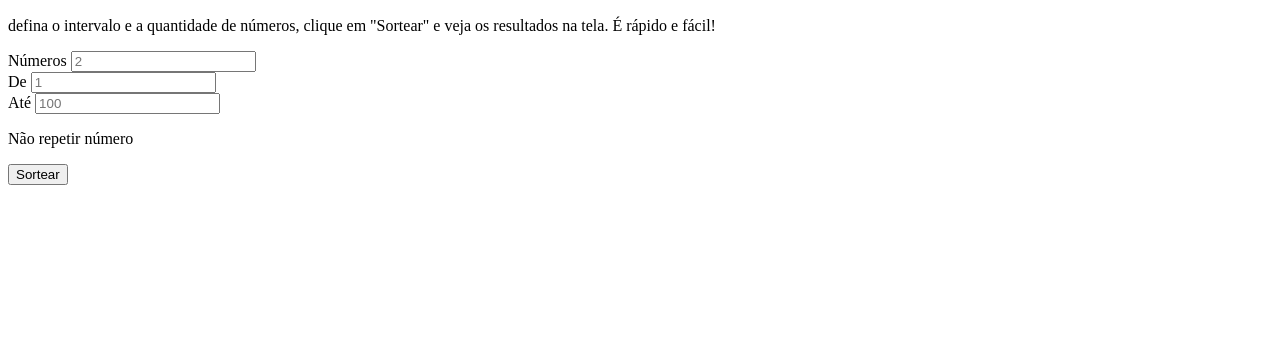
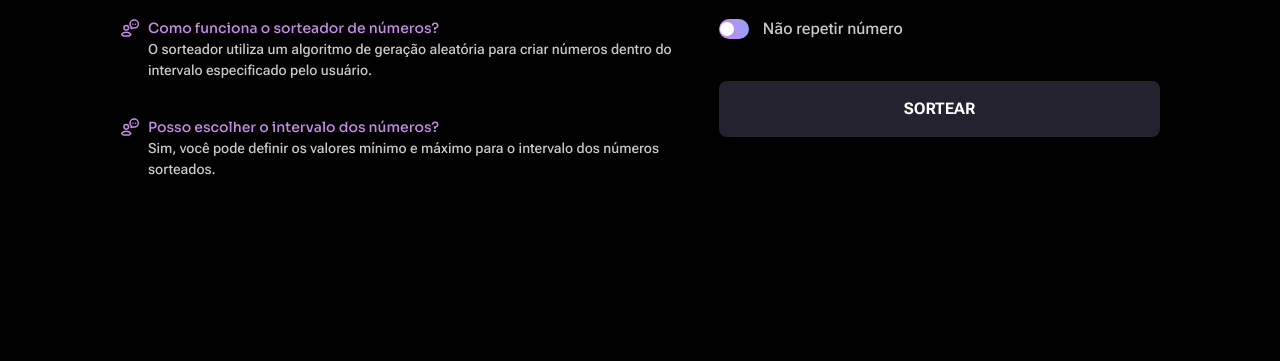
Before and after one commit to gabriellloc/sorteador-de-numeros, a plain HTML site: page index.html in a window 1280 px wide. Shown: the part 439-800 px from the top of the page. Drawn offline with Linux system fonts and the light colour scheme; the site is published under a folder, as on GitHub Pages, so addresses that start at the root find nothing.

Commit message:
Update index.html

```diff
--- a/index.html
+++ b/index.html
@@ -5,7 +5,7 @@
     <meta name="viewport" content="width=device-width, initial-scale=1.0">
     <title>Sorteador de números - Numbers</title>
 
-    <link rel="stylesheet" href="/styles/index.css">
+    <link rel="stylesheet" href="./styles/index.css">
 </head>
 <body>
     <header class="margin-120">
```
